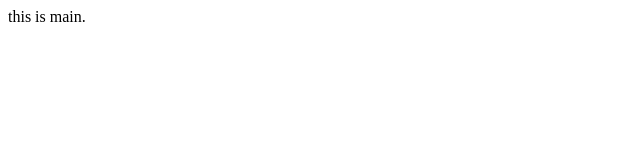
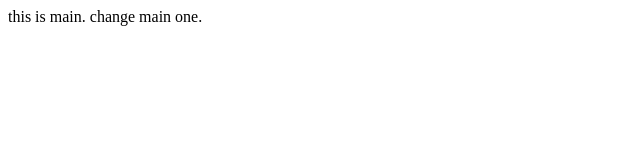
Before and after one commit to Mengleang-Nory/Third-repo, a plain HTML site: page index.html in a window 1280 px wide. Shown: the whole page, without its empty margins (0-640 px from the left). Drawn offline with Linux system fonts and the light colour scheme.

Commit message:
second commit

```diff
--- a/index.html
+++ b/index.html
@@ -7,5 +7,7 @@
 </head>
 <body>
     this is main.
+
+    change main one.
 </body>
 </html>
```
